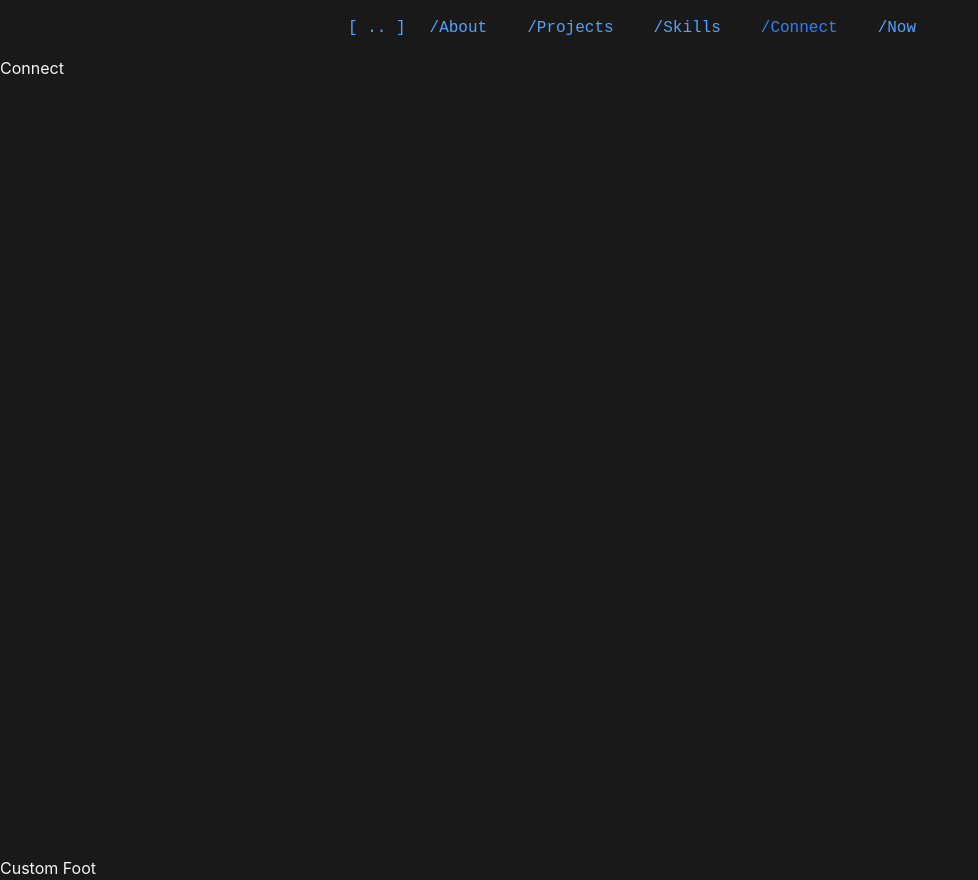
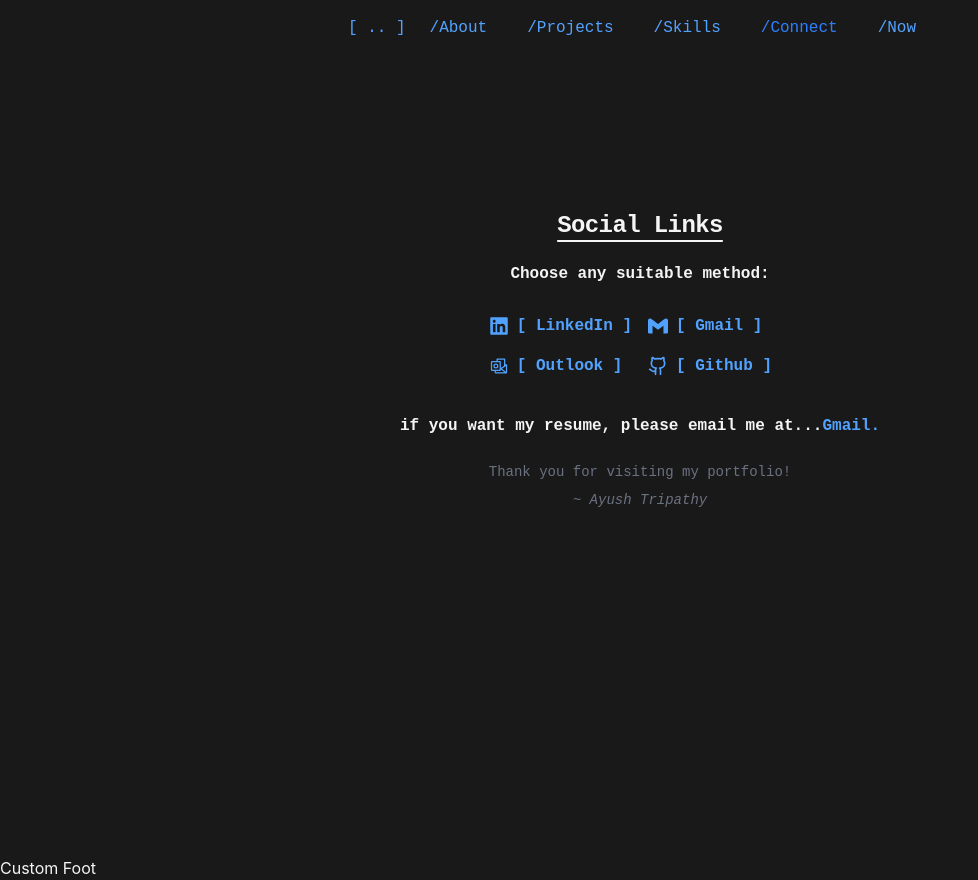
Before and after one commit to ayushTripathy-o1/ayushTripathy-o1.github.io, a React (Vite) app: page /connect in a window 1280 px wide. Shown: the whole page, without its empty margins (0-978 px from the left). Built offline with nearby package versions, Linux system fonts and the light colour scheme.

Commit message:
feat: connect page updated

```diff
--- a/src/components/ShinyText.tsx
+++ b/src/components/ShinyText.tsx
@@ -18,6 +18,7 @@ const ShinyText = () => {
     hover:scale-105
     hover:drop-shadow-[0_0_30px_rgba(255,255,255,0.8)]
     font-jetbrains
+    cursor-pointer
     ">
             Ayush Tripathy
         </h1>
--- a/src/components/SkillIcon.tsx
+++ b/src/components/SkillIcon.tsx
@@ -3,7 +3,7 @@ import { type IconType } from "react-icons"
 type SkillIconProps = { icon: IconType, skillName: string }
 const SkillIcon = ({ icon: Icon, skillName }: SkillIconProps) => {
     return (
-        <div className="group flex flex-col items-center p-4 border border-zinc-800 rounded-xl
+        <div className="group flex flex-col items-center p-4 border border-zinc-800
                         transition-all duration-300 ease-in-out cursor-pointer
                         hover:-translate-y-1 hover:border-blue-500 hover:bg-zinc-900/5">
             <div className="text-3xl mb-2 text-zinc-400 transition-colors duration-300 group-hover:text-blue-400">
--- /dev/null
+++ b/src/components/SocialIcons.tsx
@@ -0,0 +1,13 @@
+import type { IconType } from "react-icons"
+
+type SocialIconsProps = { icon: IconType, LinkName: string }
+const SocialIcons = ({ icon: Icon, LinkName }: SocialIconsProps) => {
+    return (
+        <div className=" cursor-pointer flex flex-row gap-2 items-center text-blue-400 hover:text-blue-500 font-jetbrains">
+            <Icon className="text-xl" />
+            <p className="font-semibold">[ {LinkName} ]</p>
+        </div>
+    )
+}
+
+export default SocialIcons
--- a/src/pages/Connect.tsx
+++ b/src/pages/Connect.tsx
@@ -1,6 +1,34 @@
+import { FaLinkedin } from "react-icons/fa6"
+import SocialIcons from "../components/SocialIcons"
+import { SiGmail } from "react-icons/si"
+import { PiMicrosoftOutlookLogo } from "react-icons/pi"
+import { LuGithub } from "react-icons/lu"
+import { Link } from "react-router"
+
 const Connect = () => {
     return (
-        <div className="min-h-screen">Connect</div>
+        <div className="min-h-screen">
+            <div className="font-jetbrains flex flex-col h-150 items-center justify-center">
+                <h1 className="mt-2 text-2xl font-semibold tracking-tight underline underline-offset-8">
+                    Social Links</h1>
+                <h3 className="mt-5 font-semibold"> Choose any suitable method: </h3>
+                <div className="mt-3 p-4 grid grid-cols-2 gap-4">
+                    <Link to={"/"}><SocialIcons icon={FaLinkedin} LinkName="LinkedIn" /></Link>
+                    <SocialIcons icon={SiGmail} LinkName="Gmail" />
+                    <SocialIcons icon={PiMicrosoftOutlookLogo} LinkName="Outlook" />
+                    <SocialIcons icon={LuGithub} LinkName="Github" />
+                </div>
+                <div>
+                    <h3 className="mt-5 font-semibold">if you want my resume, please email me at...<Link to={"/"} className="text-blue-400 hover:text-blue-500 font-semibold cursor-pointer">Gmail.</Link></h3>
+                </div>
+                <p className="mt-6 text-center text-sm text-gray-500 font-medium">
+                    Thank you for visiting my portfolio!
+                </p>
+                <i className="mt-2 text-center text-sm text-gray-500 font-medium">
+                    ~ Ayush Tripathy
+                </i>
+            </div>
+        </div>
     )
 }
 
--- a/src/pages/Skills.tsx
+++ b/src/pages/Skills.tsx
@@ -1,6 +1,6 @@
-import { FaJava, FaReact } from "react-icons/fa6"
+import { FaGitAlt, FaGithub, FaJava, FaLinux, FaReact } from "react-icons/fa6"
 import SkillIcon from "../components/SkillIcon"
-import { SiAxios, SiJavascript, SiMysql, SiPostgresql, SiPrisma, SiReactrouter, SiShadcnui, SiSpringboot, SiSpringsecurity, SiSqlite, SiTailwindcss, SiTypescript } from "react-icons/si"
+import { SiAxios, SiJavascript, SiMysql, SiNeovim, SiPostgresql, SiPostman, SiPrisma, SiReactrouter, SiShadcnui, SiSpringboot, SiSpringsecurity, SiSqlite, SiTailwindcss, SiTypescript, SiUbuntu } from "react-icons/si"
 import { FlowBiteIcon } from "../components/CustomIcons"
 import { LiaReact } from "react-icons/lia"
 
@@ -41,7 +41,17 @@ const Skills = () => {
                     <SkillIcon icon={LiaReact} skillName="react-icons" />
                     <SkillIcon icon={SiPrisma} skillName="Prisma" />
                 </div>
+                <h2 className="text-xl font-semibold mt-3 p-2 underline underline-offset-8">Dev Env</h2>
+                <div className="grid grid-cols-6 justify-center p-5 gap-4">
+                    <SkillIcon icon={FaLinux} skillName="Linux" />
+                    <SkillIcon icon={SiUbuntu} skillName="Ubuntu" />
+                    <SkillIcon icon={SiNeovim} skillName="Neovim" />
+                    <SkillIcon icon={FaGitAlt} skillName="Git" />
+                    <SkillIcon icon={FaGithub} skillName="Github" />
+                    <SkillIcon icon={SiPostman} skillName="Postman" />
+                </div>
             </div>
+
         </div>
     )
 }
```
